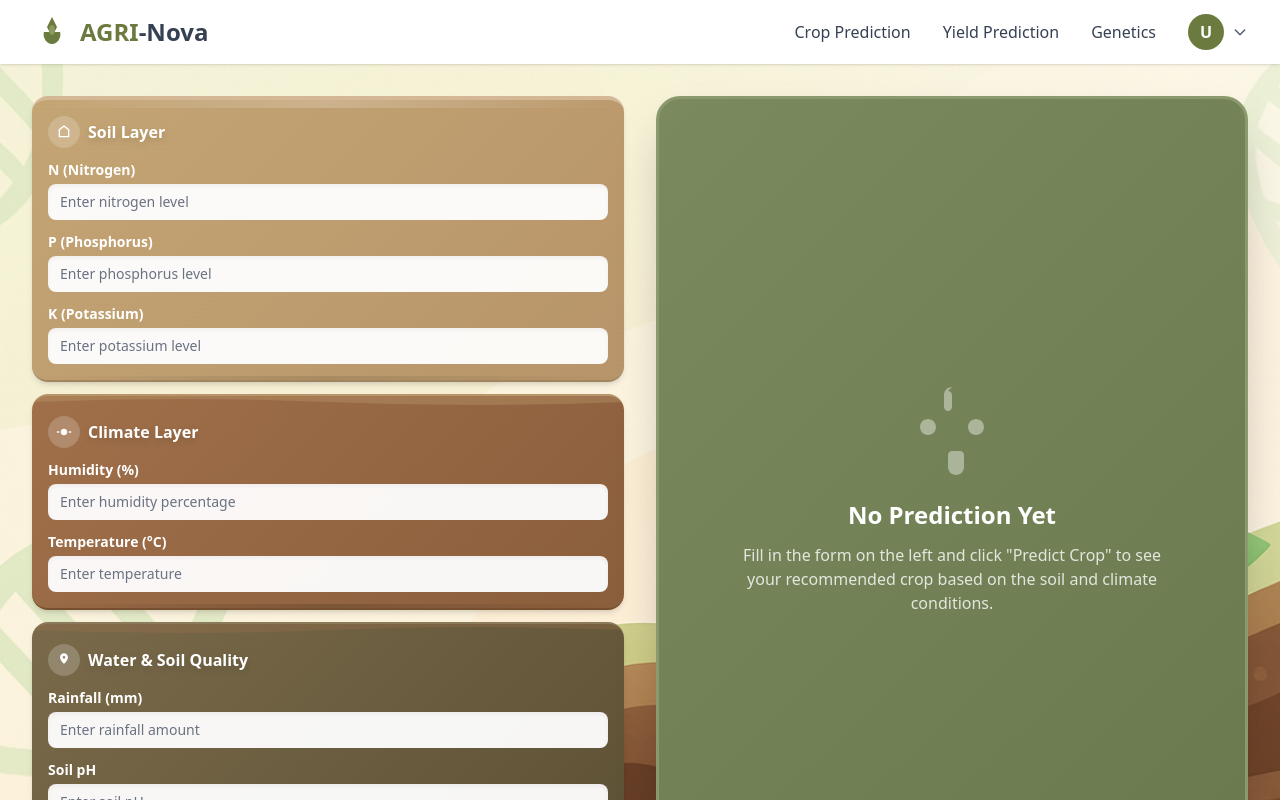
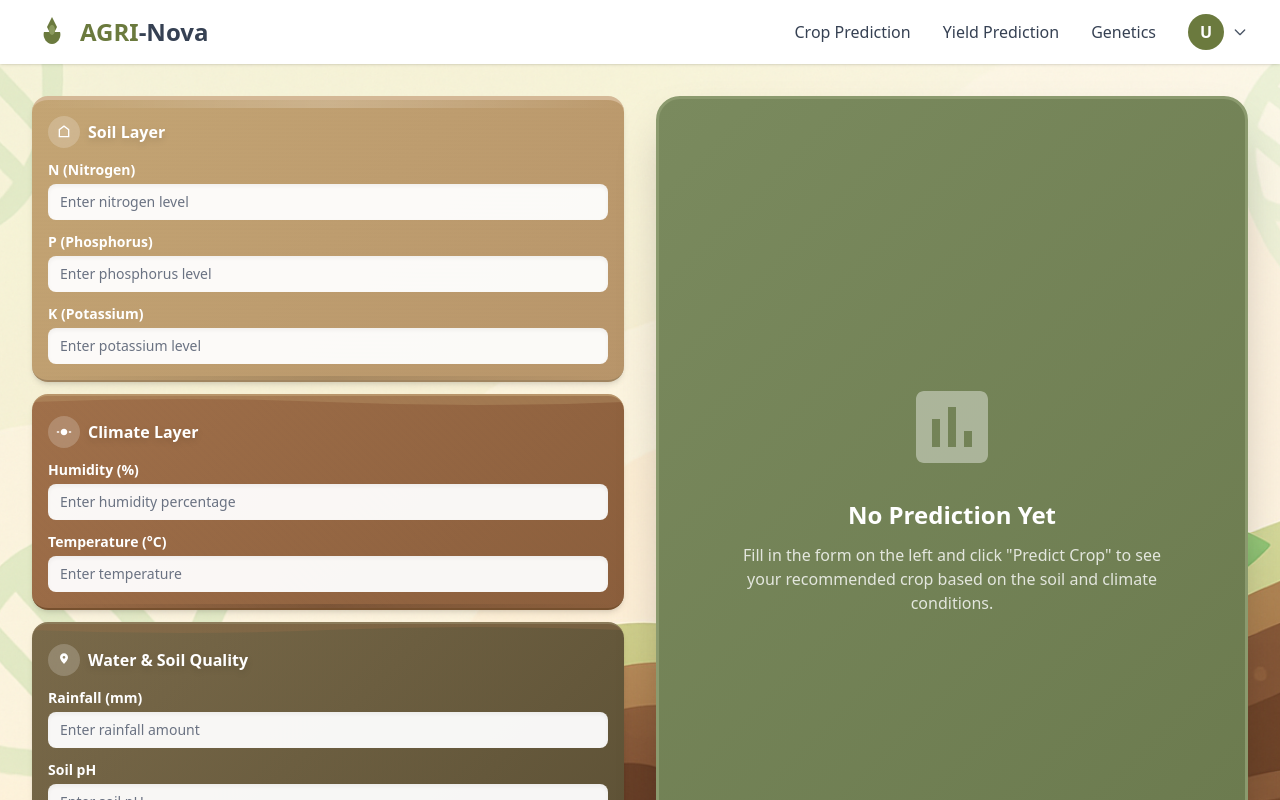
Before and after one commit to haithembouziane/SFSS, a React (Vite) app in the folder frontend/: page /crop-prediction in a window 1280 px wide. Shown: the top 800 px of the page. Built offline with nearby package versions, Linux system fonts and the light colour scheme.

Commit message:
modifications in cropPrediction and genitics

```diff
--- a/frontend/src/pages/cropPrediction.jsx
+++ b/frontend/src/pages/cropPrediction.jsx
@@ -339,10 +339,9 @@ export default function CropPrediction() {
                 border: '3px solid #8B9A6E'
               }}>
                 <div className="text-center p-8">
-                  <svg className="w-24 h-24 mx-auto mb-6 text-white/40" fill="currentColor" viewBox="0 0 24 24">
-                    <path d="M12 2c-1.1 0-2 .9-2 2v3c0 .55.45 1 1 1s1-.45 1-1V4c0-.55-.45-1-1-1zm0 16c-.55 0-1 .45-1 1v3c0 1.1.9 2 2 2s2-.9 2-2v-3c0-.55-.45-1-1-1z"/>
-                    <path d="M18 10c-1.1 0-2 .9-2 2s.9 2 2 2 2-.9 2-2-.9-2-2-2zM6 10c-1.1 0-2 .9-2 2s.9 2 2 2 2-.9 2-2-.9-2-2-2z"/>
-                  </svg>
+                <svg className="w-24 h-24 mx-auto mb-6 text-white/40" fill="currentColor" viewBox="0 0 24 24">
+                      <path d="M19 3H5c-1.1 0-2 .9-2 2v14c0 1.1.9 2 2 2h14c1.1 0 2-.9 2-2V5c0-1.1-.9-2-2-2zM9 17H7v-7h2v7zm4 0h-2V7h2v10zm4 0h-2v-4h2v4z"/>
+                    </svg>
                   <h3 className="text-2xl font-bold text-white mb-3">No Prediction Yet</h3>
                   <p className="text-white/80 max-w-md">Fill in the form on the left and click "Predict Crop" to see your recommended crop based on the soil and climate conditions.</p>
                 </div>
--- a/frontend/src/pages/genitics.jsx
+++ b/frontend/src/pages/genitics.jsx
@@ -77,6 +77,29 @@ const CropPrediction = () => {
                         <path d="M12 2L4 8v12h16V8l-8-6zm0 2.5L18 9v9H6V9l6-4.5z"/>
                       </svg>
                     </div>
+                    <h3 className="text-base font-bold text-dark drop-shadow-md">Soil Type</h3>
+                  </div>
+                  <input
+                    type="file"
+                    accept=".json"
+                    onChange={(e) => handleJsonFileUpload(e, 'soilType')}
+                    className="w-full px-3 py-2 rounded-lg bg-white/95 text-gray-800 text-sm font-medium focus:outline-none focus:ring-2 focus:ring-white/50 shadow-inner file:mr-4 file:py-2 file:px-4 file:rounded-full file:border-0 file:text-sm file:font-semibold file:bg-[#6B7A3E] file:text-white hover:file:bg-[#8B9A5E] cursor-pointer"
+                  />
+                </div>
+              </div>
+
+              {/* <div className="relative rounded-2xl overflow-hidden shadow-md" style={{
+                background: 'linear-gradient(135deg, #C4A574 0%, #B8956A 100%)',
+                borderTop: '4px solid #D4B896',
+                borderBottom: '2px solid #A08560'
+              }}>
+                <div className="p-4 relative z-10">
+                  <div className="flex items-center space-x-2 mb-3">
+                    <div className="w-8 h-8 bg-white/20 rounded-full flex items-center justify-center backdrop-blur-sm">
+                      <svg className="w-4 h-4 text-white" fill="currentColor" viewBox="0 0 24 24">
+                        <path d="M12 2L4 8v12h16V8l-8-6zm0 2.5L18 9v9H6V9l6-4.5z"/>
+                      </svg>
+                    </div>
                     <h3 className="text-base font-bold text-white drop-shadow-md">Soil Type</h3>
                   </div>
                   <input
@@ -86,7 +109,7 @@ const CropPrediction = () => {
                     className="w-full px-3 py-2 rounded-lg bg-white/95 text-gray-800 text-sm font-medium focus:outline-none focus:ring-2 focus:ring-white/50 shadow-inner file:mr-4 file:py-2 file:px-4 file:rounded-full file:border-0 file:text-sm file:font-semibold file:bg-[#6B7A3E] file:text-white hover:file:bg-[#8B9A5E] cursor-pointer"
                   />
                 </div>
-              </div>
+              </div> */}
 
               {/* Submit Button */}
               <button
```
